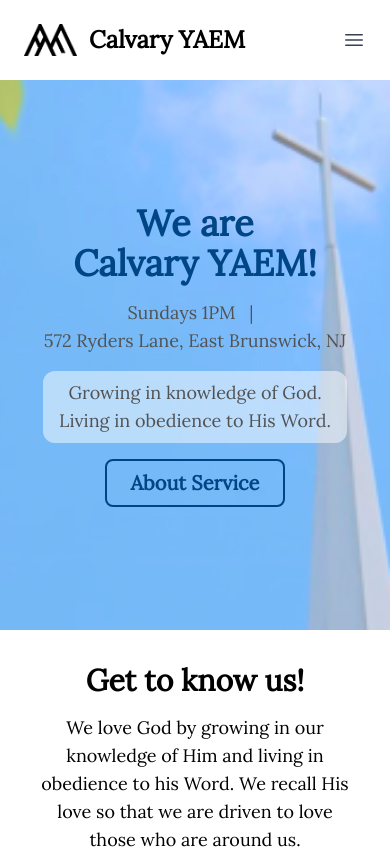
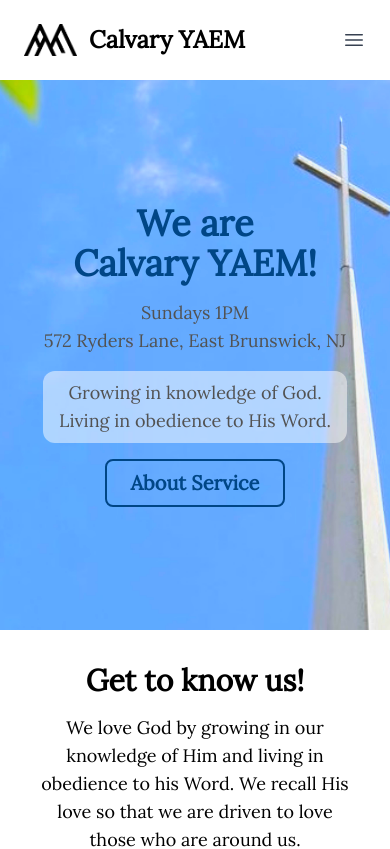
Before and after one commit to yaemcalvary/yaemwebsite, a React (Create React App) app: page / in a window 390 px wide. Shown: the top 849 px of the page. Built offline with nearby package versions, Linux system fonts and the light colour scheme; a web font is replaced by a local one.

Commit message:
mobile updates

```diff
--- a/src/about.js
+++ b/src/about.js
@@ -136,7 +136,10 @@ function AboutPage() {
         <div className="text-center mb-12">
           <h2 className="text-4xl font-semibold font-lora mb-4">Our Values</h2>
           <p className="text-lg font-normal font-lora">
-            At Calvary YAEM, we believe in these seven values
+            At Calvary YAEM, we believe
+            <span className="block sm:hidden"></span>{" "}
+            {/* Line break for smaller screens */}
+            in these seven values
           </p>
         </div>
         <div className="container mx-auto">
--- a/src/home.js
+++ b/src/home.js
@@ -11,8 +11,8 @@ function HomePage() {
       const width = window.innerWidth;
 
       if (width <= 480) {
-        bgImage.style.backgroundSize = "600%";
-        bgImage.style.backgroundPosition = "left 13% center";
+        bgImage.style.backgroundSize = "520%";
+        bgImage.style.backgroundPosition = "left 12% center";
       } else if (width <= 768) {
         bgImage.style.backgroundSize = "150%";
         bgImage.style.backgroundPosition = "left 25% center";
@@ -43,8 +43,8 @@ function HomePage() {
           id="backgroundImage"
           className="absolute inset-0 bg-cover bg-no-repeat"
           style={{
-            backgroundImage: `url('/hero.png')`,
-            filter: "blur(0px) brightness(1.0) saturate(1.2)",
+            backgroundImage: `url('/hero3.jpg')`,
+            filter: "blur(0px) brightness(1.2) contrast(0.9) saturate(1.7)",
             zIndex: 1,
           }}
         ></div>
@@ -58,11 +58,11 @@ function HomePage() {
             Calvary YAEM!
           </h1>
           <p className="text-lg font-normal font-lora text-[#525252] mb-4">
-            Sundays 1PM &ensp;|&ensp;
-            <span className="block sm:hidden"></span>{" "}
-            {/* Line break for smaller screens */}
+            Sundays 1PM <span className="sm:inline hidden">&ensp;|&ensp;</span>
+            <span className="block sm:hidden"></span>
             572 Ryders Lane, East Brunswick, NJ
           </p>
+
           <div className="bg-[#FFFFFF80] rounded-xl px-4 py-2 mb-4 max-w-xs mx-auto">
             <p className="text-lg font-normal font-lora text-[#525252]">
               Growing in knowledge of God. <br /> Living in obedience to His
@@ -159,7 +159,7 @@ function HomePage() {
             select Fridays at 7pm.
           </p>
           <Link
-            to="/"
+            to="/events"
             className="bg-white hover:bg-[#004686] hover:text-white text-xl text-[#004686] font-bold font-lora py-2 px-4 rounded-lg inline-block mt-4 border-[#004686] border-solid border-2.5"
           >
             More Info
--- a/src/service.js
+++ b/src/service.js
@@ -38,7 +38,7 @@ function ServicePage() {
             <p className="text-lg mb-8 font-lora">
               Sundays 1:00pm
               <br />
-              572 Ryders Lane,
+              572 Ryders Lane<span className="sm:inline hidden">,</span>
               <span className="block sm:hidden"></span>{" "}
               {/* Line break for smaller screens */}
               East Brunswick, NJ 08816
@@ -71,6 +71,9 @@ function ServicePage() {
       {/* Image Carousel Section */}
       <div className="py-12">
         <div className="container mx-auto px-4">
+          <h2 className="text-2xl text-center font-bold font-lora mb-4">
+            Directions to Chapel
+          </h2>
           <div className="max-w-2xl mx-auto">
             <Carousel
               showThumbs={false}
```
Also changed, not shown: public/hero2.jpg (added), public/hero3.jpg (added).
